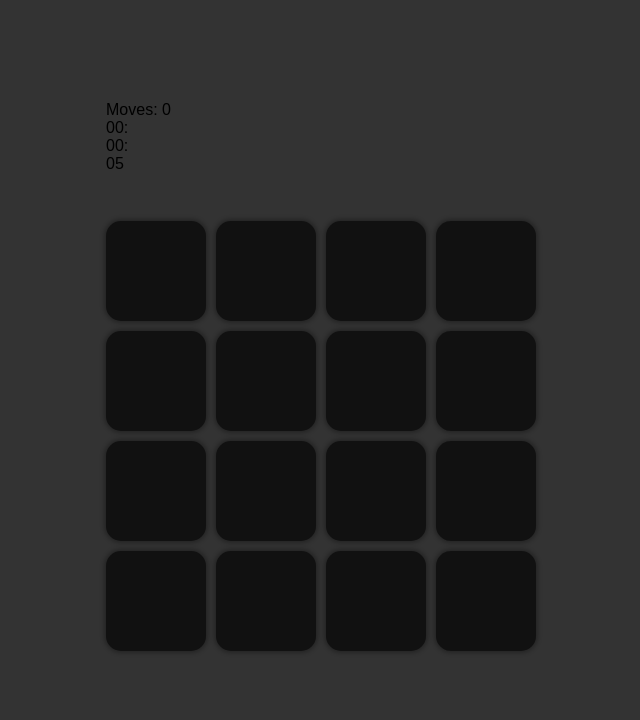
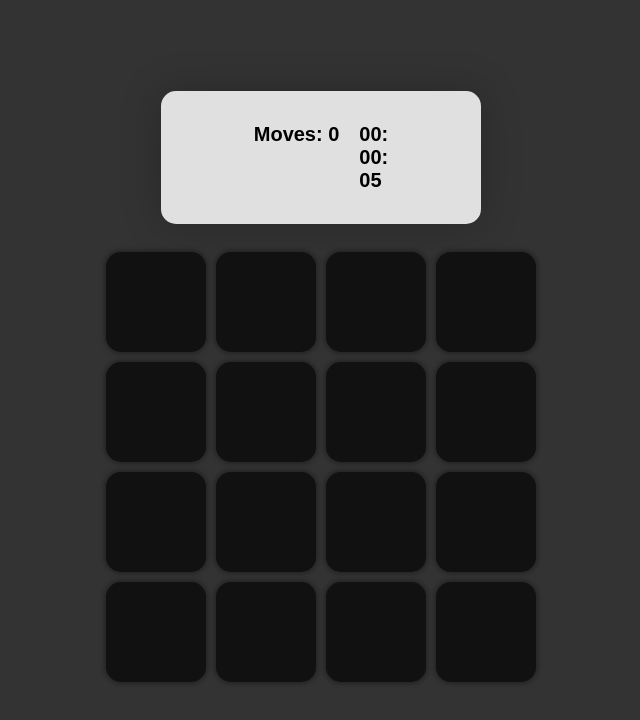
Before and after one commit to fels-san/memory-game, a plain HTML site: page index.html in a window 1280 px wide. Shown: the whole page, without its empty margins (319-959 px from the left). Drawn offline with Linux system fonts and the light colour scheme.

Commit message:
style: update styles

```diff
--- a/styles.css
+++ b/styles.css
@@ -9,10 +9,39 @@ body {
   display: flex;
   justify-content: center;
   align-items: center;
-  min-height: 100vh;
   padding: 0;
   margin: 0;
   background: #333333;
+}
+
+.game {
+  display: flex;
+  flex-direction: column;
+  align-items: center;
+  justify-content: center;
+  width: 100%;
+  min-height: 100vh;
+}
+
+.gameInfo {
+  display: flex;
+  justify-content: center;
+  gap: 20px;
+  font-size: 1.25rem;
+  font-weight: 700;
+  width: 25%;
+  padding: 2rem;
+  border-radius: 15px;
+  box-shadow: 0px 0px 40px 2px rgba(0, 0, 0, 0.2);
+  background-color: #e0e0e0;
+}
+
+.moves {
+  display: inline-block;
+}
+
+.timer {
+  display: inline-block;
 }
 
 .tiles {
@@ -20,7 +49,7 @@ body {
   grid-template-columns: repeat(4, 1fr);
   gap: 10px;
   width: max-content;
-  margin: 48px auto;
+  margin: 28px auto;
 }
 
 .tile {
@@ -30,5 +59,5 @@ body {
   box-shadow: 0px 0px 4px 2px rgba(0, 0, 0, 0.3);
   background: #111111;
   cursor: pointer;
-  transition: 0.9s ease;
+  transition: 0.3s ease;
 }
```
